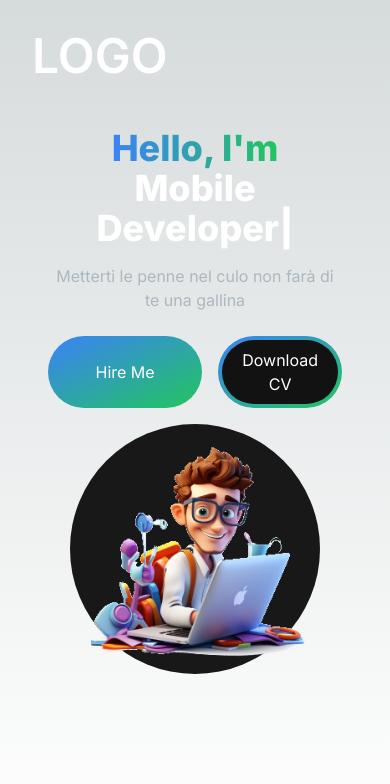
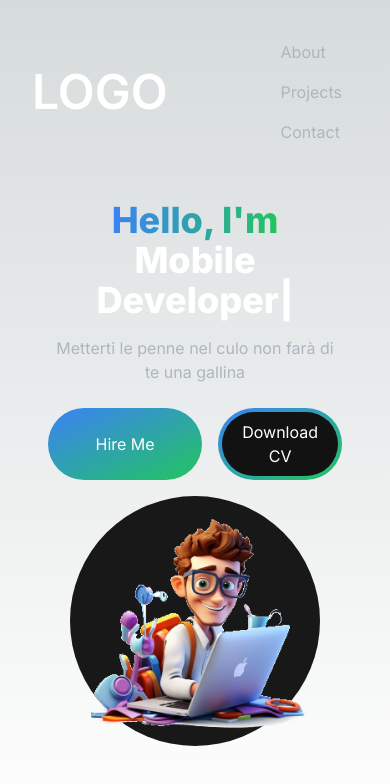
Before and after one commit to Desko95/portfolio-website, a Next.js app: page / in a window 390 px wide. Shown: the top 784 px of the page. Built offline with nearby package versions, Linux system fonts and the light colour scheme.

Commit message:
about projects contact section

```diff
--- a/app/components/NavLink.jsx
+++ b/app/components/NavLink.jsx
@@ -1 +1,14 @@
-const NavLink = ({ })
+import Link from "next/link";
+
+const NavLink = ({ href, title }) => {
+    return (
+      <Link
+        href={href} // Use the 'href' prop passed to the component
+        className='block py-2 pl-3 pr-4 text-[#ADB7BE] sm:text-xl rounded md:p-0 hover:text-white'
+      >
+        {title}
+      </Link>
+    );
+  };
+
+export default NavLink;
--- a/app/components/Navbar.jsx
+++ b/app/components/Navbar.jsx
@@ -1,5 +1,21 @@
 import Link from 'next/link';
 import React from 'react';
+import NavLink from './NavLink';
+
+const NavLinks = [
+  {
+    title: "About",
+    path: "@about",
+  },
+  {
+    title: "Projects",
+    path: "@projects",
+  },
+  {
+    title: "Contact",
+    path: "@contact",
+  }
+]
 
 const Navbar = () => {
   return (
@@ -8,16 +24,14 @@
         <Link href={'/'} className='text-5xl text-white font-semibold'>
           LOGO
         </Link>
-        <div className='menu hidden md:block md:w-auto' id='navbar'>
+        <div className='menu block md:w-auto' id='navbar'>
           <ul>
-            <li>
-              <Link
-                href={'#about'}
-                className='block py-2 pl-3 pr-4 text-[#ADB7BE] sm:text-xl rounded md:p-0 hover:text-white'
-              >
-                About
-              </Link>
-            </li>
+            {NavLinks.map((link, index) => (
+              <li key={index}>
+                <NavLink href={link.path} title={link.title} />
+              </li>
+            ))}
+
           </ul>
         </div>
       </div>
```
